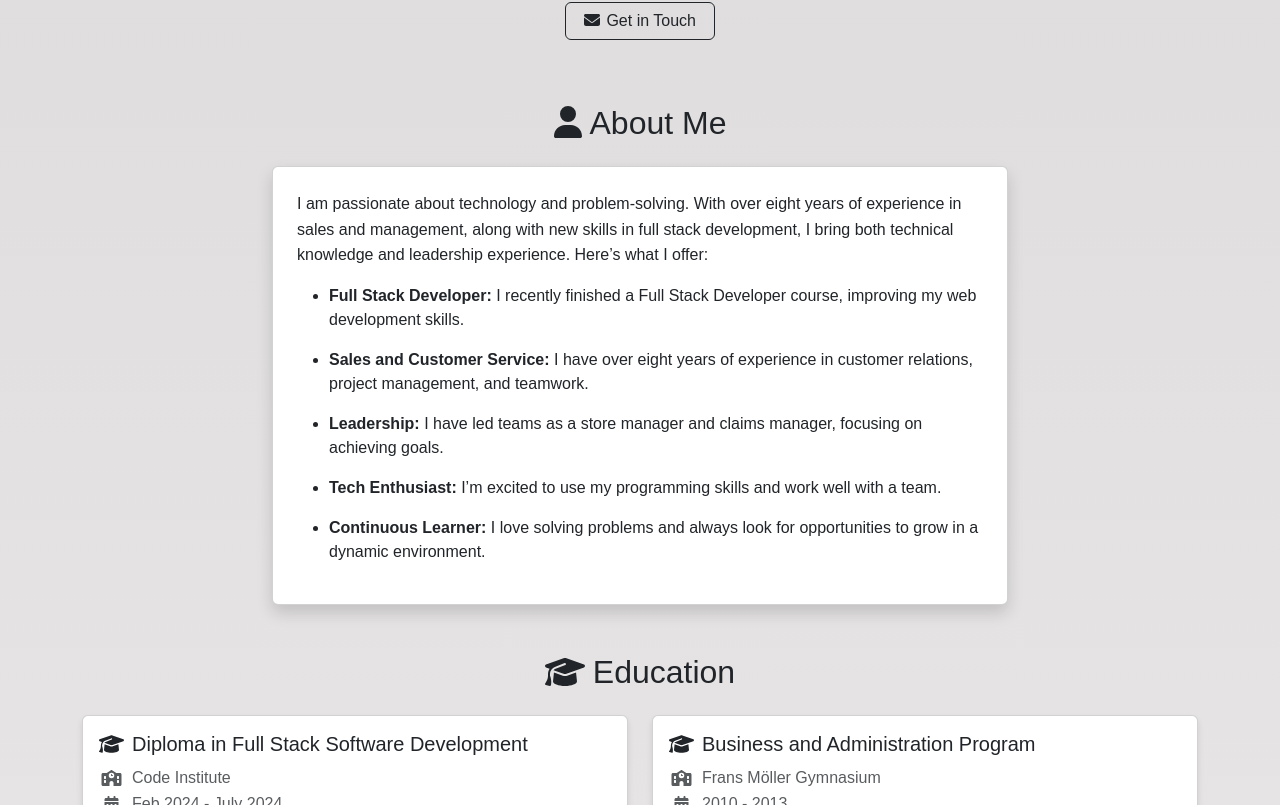
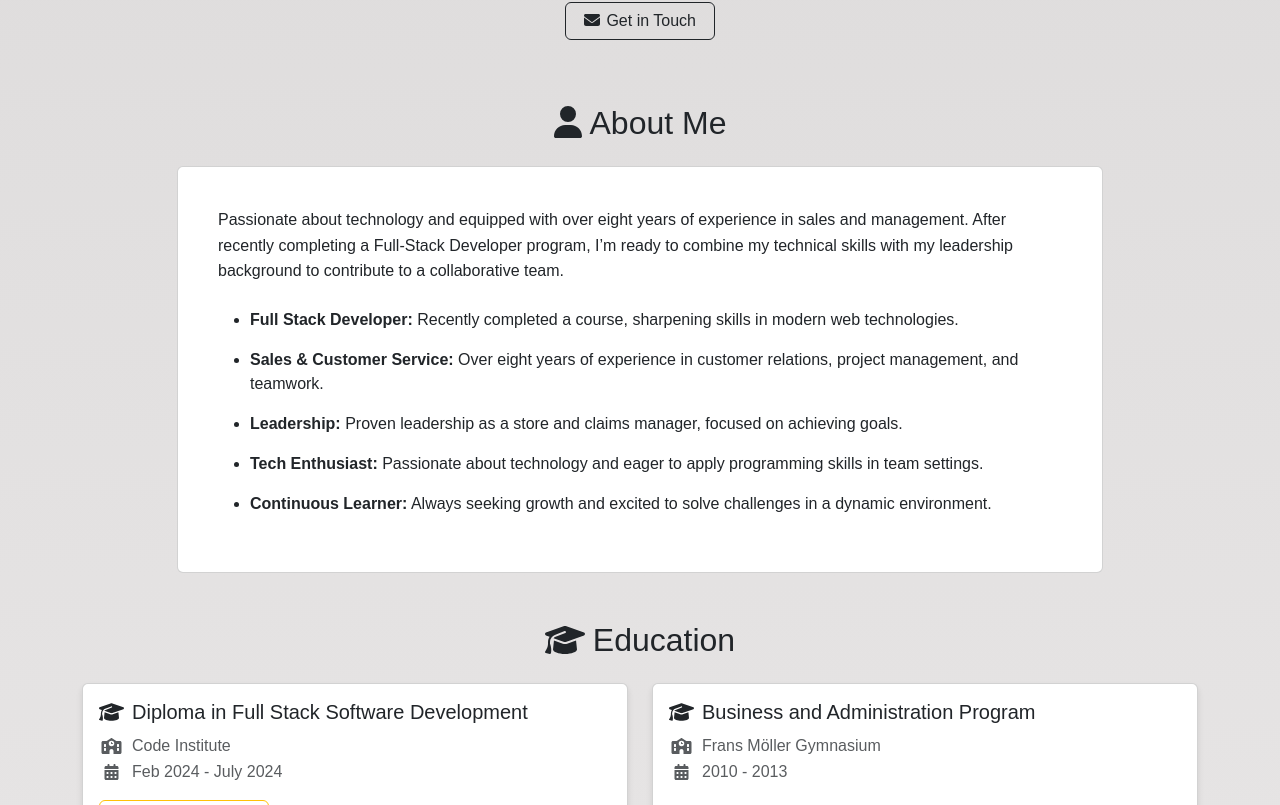
Before and after one commit to j0hanz/j0hanz-portfolio, a React (Create React App) app: page / in a window 1280 px wide. Shown: the part 569-1374 px from the top of the page. Built offline with nearby package versions, Linux system fonts and the light colour scheme.

Commit message:
Improve AboutMe component content and styling

```diff
--- a/src/components/AboutMe.js
+++ b/src/components/AboutMe.js
@@ -9,27 +9,27 @@ const AboutMe = () => {
     {
       title: 'Full Stack Developer',
       description:
-        'I recently finished a Full Stack Developer course, improving my web development skills.',
+        'Recently completed a course, sharpening skills in modern web technologies.',
     },
     {
-      title: 'Sales and Customer Service',
+      title: 'Sales & Customer Service',
       description:
-        'I have over eight years of experience in customer relations, project management, and teamwork.',
+        'Over eight years of experience in customer relations, project management, and teamwork.',
     },
     {
       title: 'Leadership',
       description:
-        'I have led teams as a store manager and claims manager, focusing on achieving goals.',
+        'Proven leadership as a store and claims manager, focused on achieving goals.',
     },
     {
       title: 'Tech Enthusiast',
       description:
-        'I’m excited to use my programming skills and work well with a team.',
+        'Passionate about technology and eager to apply programming skills in team settings.',
     },
     {
       title: 'Continuous Learner',
       description:
-        'I love solving problems and always look for opportunities to grow in a dynamic environment.',
+        'Always seeking growth and excited to solve challenges in a dynamic environment.',
     },
   ];
 
@@ -41,17 +41,17 @@ const AboutMe = () => {
           About Me
         </h2>
         <Row className="justify-content-center mt-4">
-          <Col md={8}>
-            <Card className={`shadow p-2 ${styles.aboutMeCard}`}>
+          <Col md={10}>
+            <Card className={`p-4 ${styles.aboutMeCard}`}>
               <Card.Body>
                 <Card.Text className={styles.cardText}>
-                  I am passionate about technology and problem-solving. With
-                  over eight years of experience in sales and management, along
-                  with new skills in full stack development, I bring both
-                  technical knowledge and leadership experience. Here’s what I
-                  offer:
+                  Passionate about technology and equipped with over eight years
+                  of experience in sales and management. After recently
+                  completing a Full-Stack Developer program, I’m ready to
+                  combine my technical skills with my leadership background to
+                  contribute to a collaborative team.
                 </Card.Text>
-                <ul className="mt-3">
+                <ul className="mt-4">
                   {aboutMeContent.map((item, index) => (
                     <li key={index} className="mb-3">
                       <strong>{item.title}:</strong> {item.description}
```
